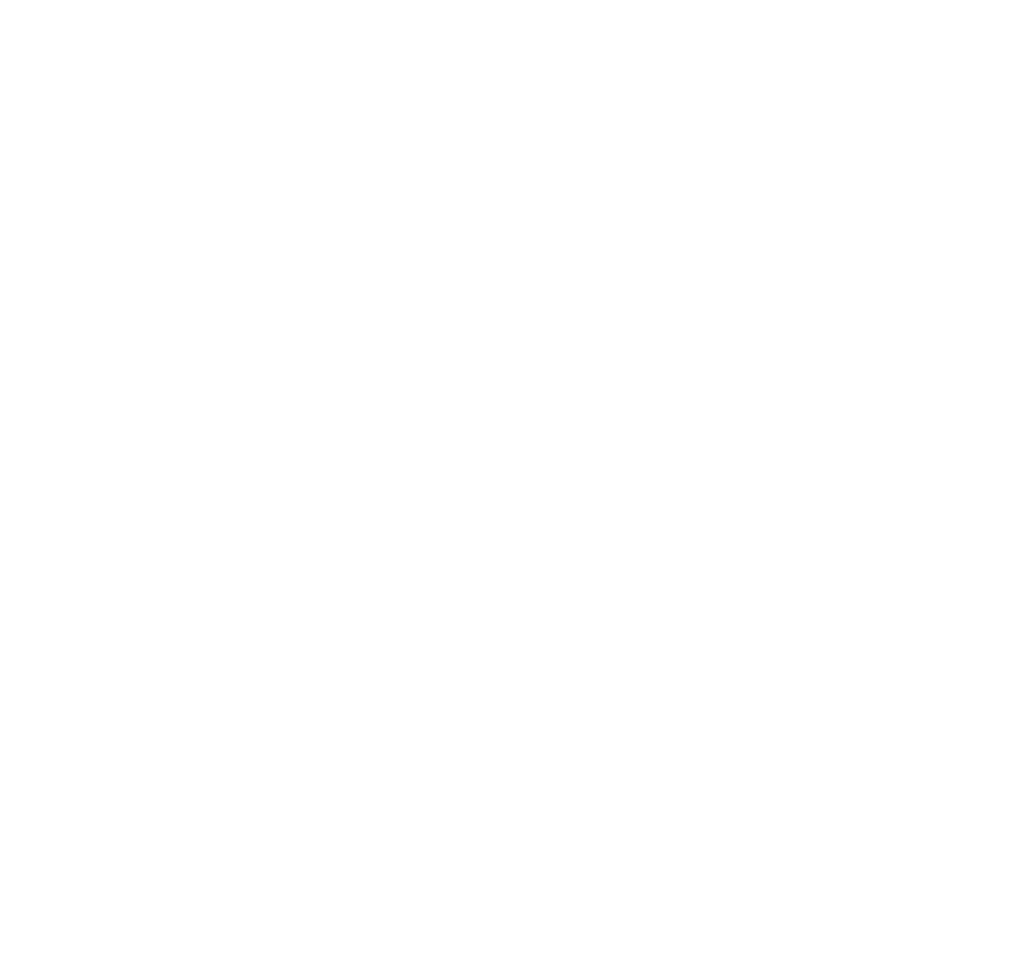
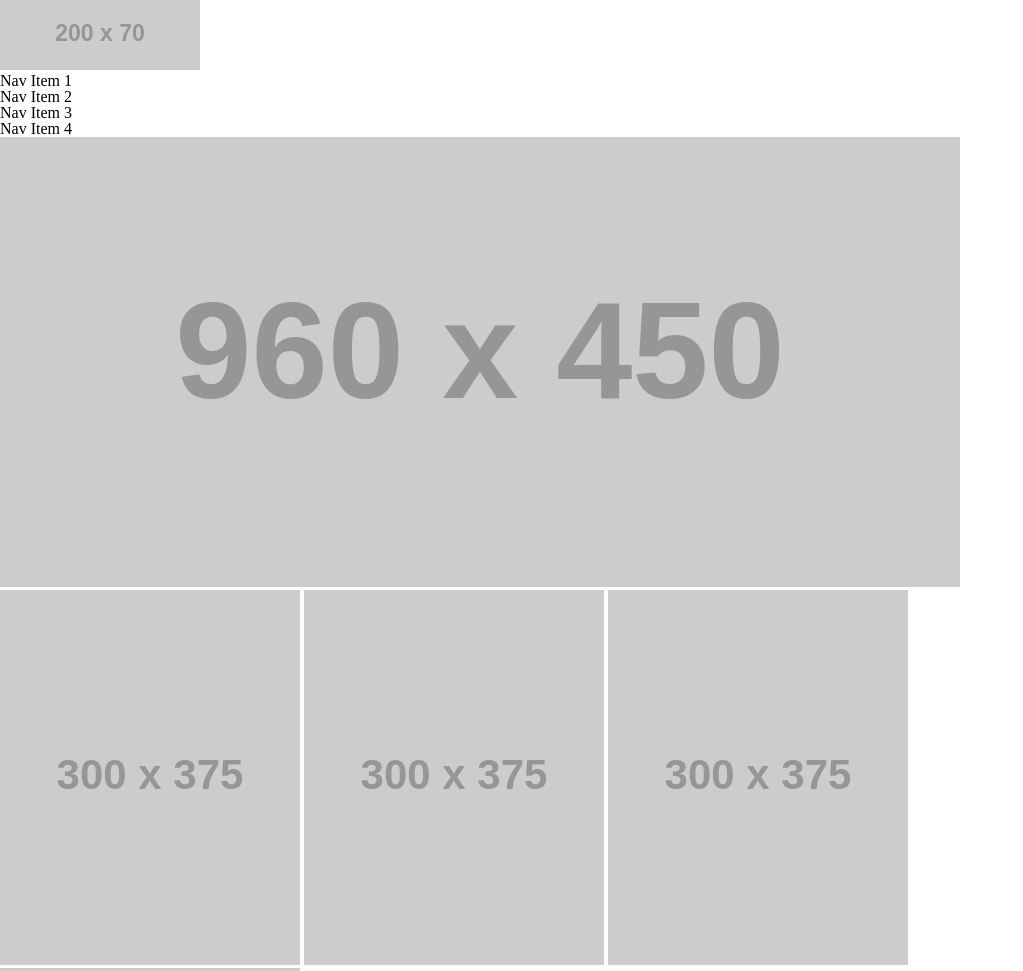
Before and after one commit to CF201D36/wireframe-exercise, a plain HTML site: page index.html in a window 1280 px wide. Shown: the top 971 px of the page, without its empty margins (0-1023 px from the left). Before the commit the page ends 800 px from the top, so only its background shows below. Drawn offline with Linux system fonts and the light colour scheme.

Commit message:
Adding HTML markup to project.

```diff
--- a/index.html
+++ b/index.html
@@ -12,6 +12,35 @@
   <title>Code Fellows 201d36 | Wireframe Exercise</title>
 </head>
 <body>
+  <header>
+    <nav>
+        <img src="http://via.placeholder.com/200x70" alt="hero">
+      <ul>
+        <li>Nav Item 1</li>
+        <li>Nav Item 2</li>
+        <li>Nav Item 3</li>
+        <li>Nav Item 4</li>
+      </ul>
+    </nav>
+  </header>
 
+  <main>
+    <div class="hero">
+      <img src="http://via.placeholder.com/960x450" alt="hero-banner">
+    </div>
+    <div class="cards">
+        <img src="http://via.placeholder.com/300x375" alt="card1">
+        <img src="http://via.placeholder.com/300x375" alt="card2">
+        <img src="http://via.placeholder.com/300x375" alt="card3">
+    </div>
+    <div class="section">
+        <img src="http://via.placeholder.com/300x375" alt="section-banner">
+        <h1>Featured Section Heading</h1>
+        <p>Lorem ipsum dolor sit amet consectetur adipisicing elit. Totam et aperiam fuga tempora consectetur quia eum sunt rem provident alias distinctio ullam similique molestias, vel error mollitia numquam placeat facilis.</p>
+        <button>Call to Action</button>
+    </div>
+  </main>
+
+  <footer></footer>
 </body>
 </html>
```
Also changed, not shown: img/wireframe-annotated.png (added), img/wireframe-comp.png (renamed from img/wireframe-home.png).
